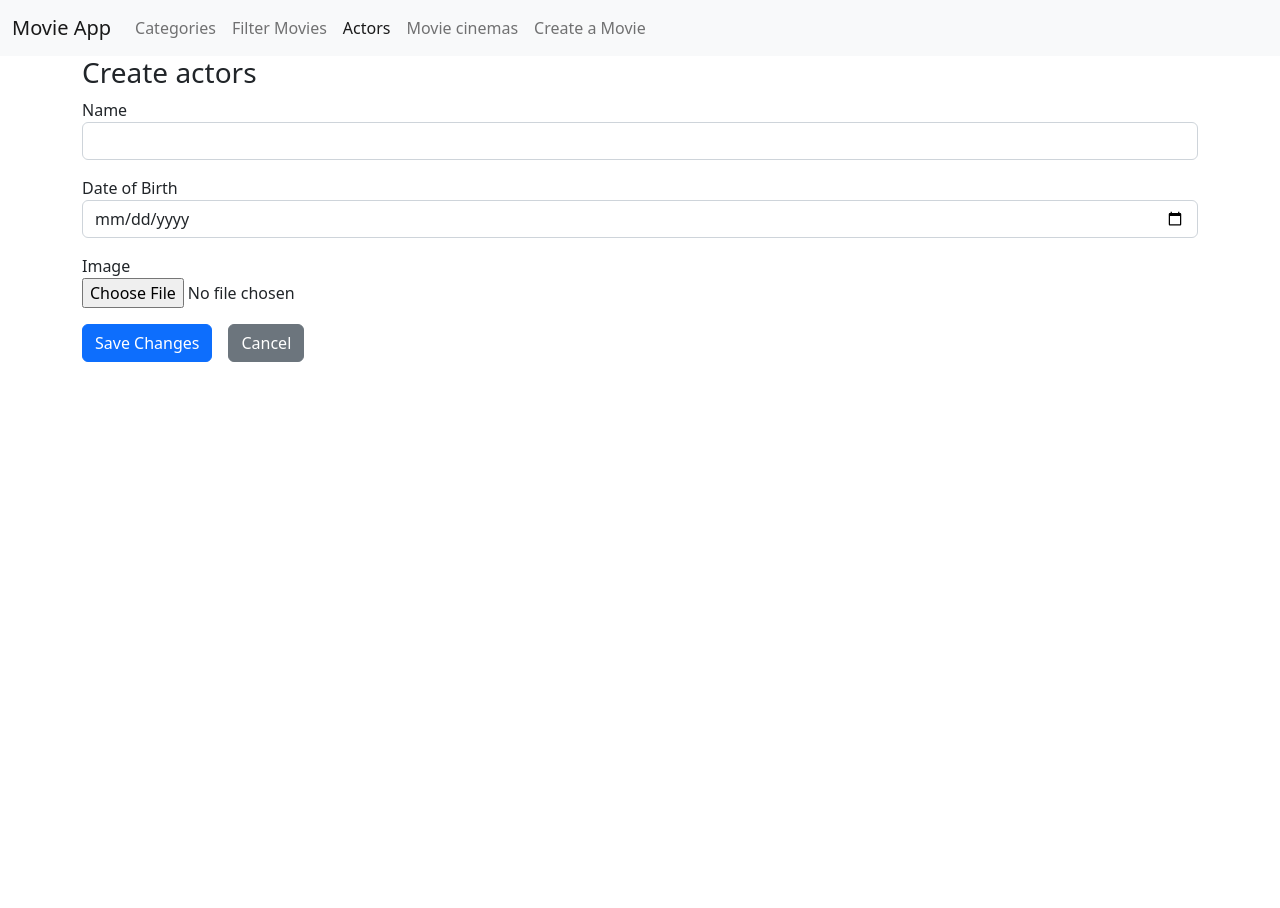
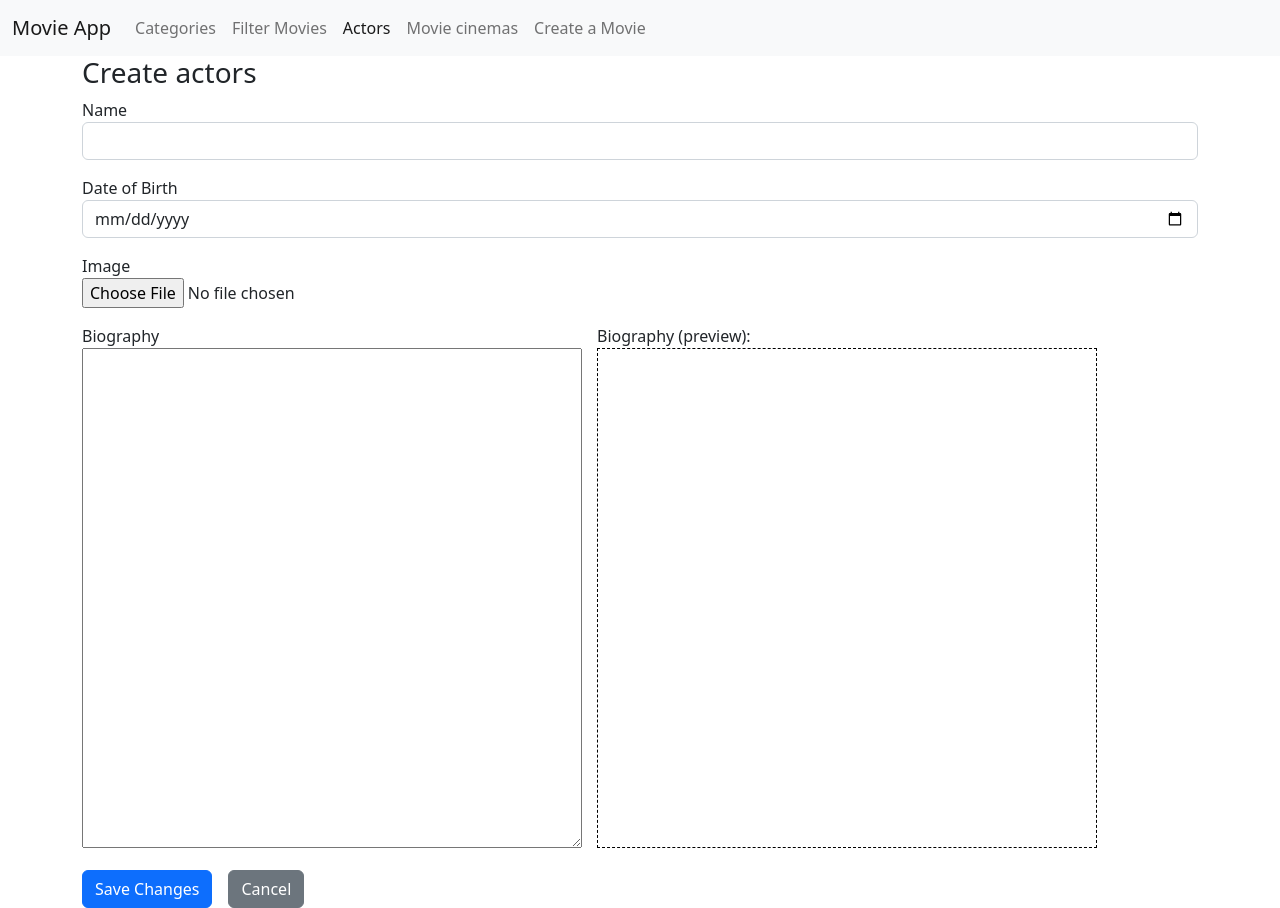
Before and after one commit to FemiAdesola/MovieApp, a React (Create React App) app in the folder frontend/: page /actors/create in a window 1280 px wide. Before the commit the page ends 800 px from the top, so only its background shows below. Built offline with nearby package versions, Linux system fonts and the light colour scheme.

Commit message:
creates markdownfiled and update the actors

```diff
--- a/frontend/package.json
+++ b/frontend/package.json
@@ -14,8 +14,10 @@
     "formik": "^2.2.9",
     "react": "^18.2.0",
     "react-dom": "^18.2.0",
+    "react-markdown": "^8.0.7",
     "react-router-dom": "^6.11.0",
     "react-scripts": "5.0.1",
+    "typed-react-markdown": "^0.1.0",
     "typescript": "^4.9.5",
     "web-vitals": "^2.1.4",
     "yup": "^1.1.1"
--- a/frontend/src/components/actors/ActorForm.tsx
+++ b/frontend/src/components/actors/ActorForm.tsx
@@ -1,12 +1,14 @@
-import { Form, Formik } from 'formik';
-import React from 'react';
-import { ActorFormProps } from '../types/actor';
+import React from "react";
+import { Form, Formik } from "formik";
 import * as Yup from "yup";
-import TextField from '../features/form/TextField';
-import Button from '../features/Button';
-import { Link } from 'react-router-dom';
-import DateField from '../features/form/DateField';
-import ImageField from '../features/form/ImageField';
+import { ActorFormProps } from "../types/actor";
+
+import TextField from "../features/form/TextField";
+import Button from "../features/Button";
+import { Link } from "react-router-dom";
+import DateField from "../features/form/DateField";
+import ImageField from "../features/form/ImageField";
+import MarkdownField from "../features/form/MarkdownField";
 
 const ActorForm = (props: ActorFormProps) => {
   return (
@@ -24,8 +26,12 @@ const ActorForm = (props: ActorFormProps) => {
         <Form>
           <TextField displayName="Name" field="name" />
           <DateField displayName="Date of Birth" field="dateOfBirth" />
-            <ImageField displayName="Image" field="image"
-                imageURL={props.model.imageURL} />
+          <ImageField
+            displayName="Image"
+            field="image"
+            imageURL={props.model.imageURL}
+          />
+          <MarkdownField displayName="Biography" field="biography" />
           <Button disabled={formikProps.isSubmitting} type="submit">
             Save Changes
           </Button>
--- a/frontend/src/components/features/form/DateField.tsx
+++ b/frontend/src/components/features/form/DateField.tsx
@@ -1,6 +1,7 @@
 import React from 'react';
-import { DateFieldProps } from '../../types/dateFiled';
+
 import { useFormikContext } from 'formik';
+import { DateFieldProps } from '../../types/field';
 
 const DateField = (props: DateFieldProps) => {
     const { values, validateForm, touched, errors } = useFormikContext<any>();
--- a/frontend/src/components/features/form/ImageField.tsx
+++ b/frontend/src/components/features/form/ImageField.tsx
@@ -1,8 +1,8 @@
 import React, { ChangeEvent, useState } from 'react';
 
-import { ImageFieldProps } from '../../types/imageField';
 import { useFormikContext } from 'formik';
 import { Base64 } from '../Base64';
+import { ImageFieldProps } from '../../types/field';
 
 const ImageField = (props: ImageFieldProps) => {
     const [imageBase64, setImageBase64] = useState("");
--- /dev/null
+++ b/frontend/src/components/features/form/MarkdownField.tsx
@@ -0,0 +1,26 @@
+import React from 'react';
+import { MarkdownFieldProps } from '../../types/field';
+import { Field, useFormikContext } from 'formik';
+import ReactMarkdown from 'react-markdown';
+
+const MarkdownField = (props: MarkdownFieldProps) => {
+    const { values } = useFormikContext<any>();
+    return (
+        <div className="mb-3 form-markdown">
+            <div>
+                <label>{props.displayName}</label>
+                <div>
+                    <Field name={props.field} as="textarea" className="form-textarea" />
+                </div>
+            </div>
+            <div>
+                <label>{props.displayName} (preview):</label>
+                <div className="markdown-container">
+                    <ReactMarkdown>{values[props.field]}</ReactMarkdown>
+                </div>
+            </div>
+        </div>
+    );
+};
+
+export default MarkdownField;
--- a/frontend/src/components/features/form/TextField.tsx
+++ b/frontend/src/components/features/form/TextField.tsx
@@ -1,7 +1,7 @@
 import { ErrorMessage, Field } from "formik";
 import React from "react";
 
-import { TextFieldProps } from "../../types/form";
+import { TextFieldProps } from "../../types/field";
 
 const TextField = (props: TextFieldProps) => {
   return (
--- a/frontend/src/components/types/dateFiled.ts
+++ /dev/null
@@ -1,4 +0,0 @@
-export interface DateFieldProps{
-    field: string;
-    displayName: string;
-}
--- /dev/null
+++ b/frontend/src/components/types/field.ts
@@ -0,0 +1,22 @@
+
+export interface TextFieldProps {
+    field: string
+    displayName: string
+}
+
+export interface DateFieldProps{
+    field: string;
+    displayName: string;
+}
+
+
+export interface ImageFieldProps {
+    displayName: string;
+    imageURL: string;
+    field: string;
+}
+
+export interface MarkdownFieldProps{
+    displayName: string;
+    field: string;
+}
--- a/frontend/src/components/types/form.ts
+++ /dev/null
@@ -1,5 +0,0 @@
-
-export interface TextFieldProps {
-    field: string
-    displayName: string
-}
--- a/frontend/src/components/types/imageField.ts
+++ /dev/null
@@ -1,5 +0,0 @@
-export interface ImageFieldProps {
-    displayName: string;
-    imageURL: string;
-    field: string;
-}
--- a/frontend/src/index.css
+++ b/frontend/src/index.css
@@ -24,3 +24,20 @@ form > a {
   width: 300px;
   height: 200px;
 }
+
+/* Markdown field */
+.form-markdown {
+    display: flex;
+}
+
+.form-markdown textarea{
+    width: 500px;
+    height: 500px;
+    margin-right: 15px;
+}
+
+.form-markdown .markdown-container {
+    border: 1px dashed black;
+    width: 500px;
+    height: 500px;
+}
```
Also changed, not shown: frontend/src/components/actors/UpdateActor.tsx (+1 -0 lines), 1 other file (tests, documents, lock files or other folders). Lines whose indentation alone changed are shown as unchanged.
